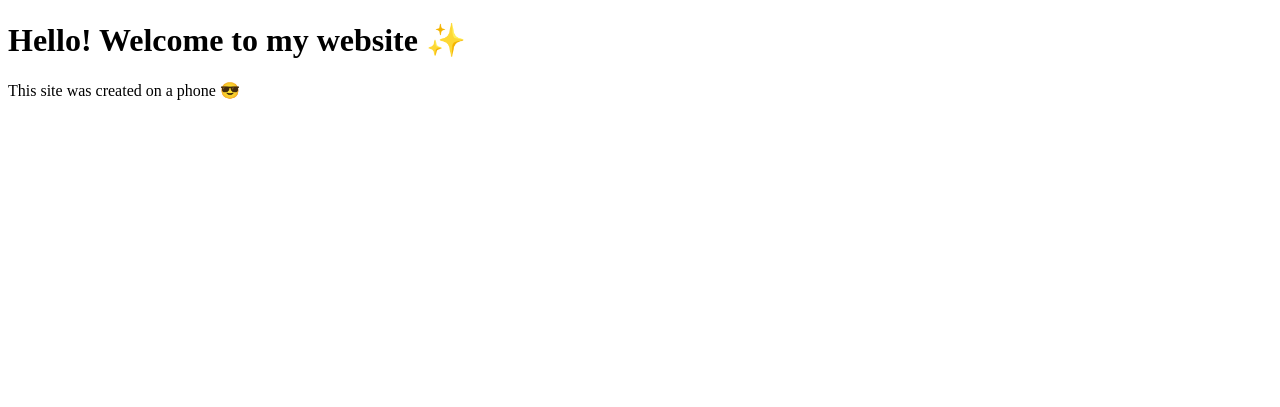
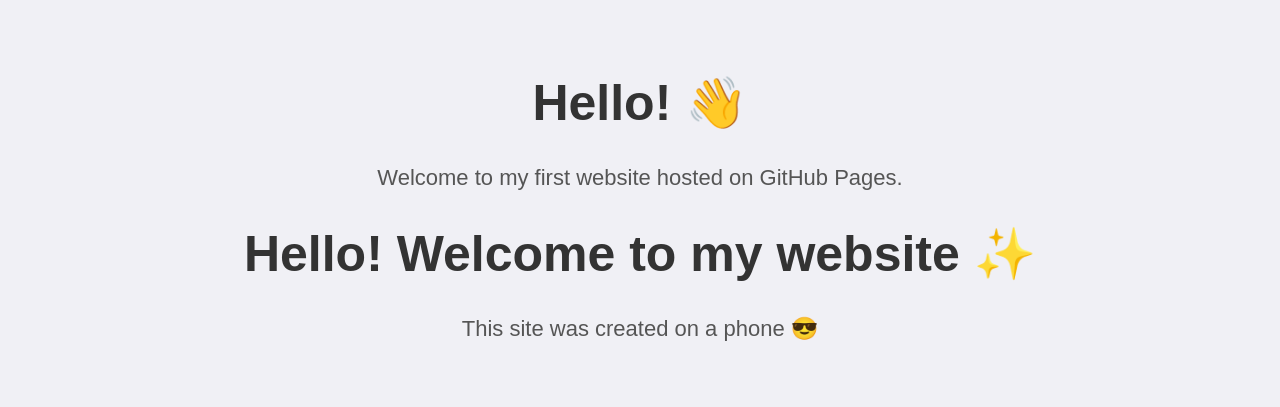
Before and after one commit to lawr-001/hello-world, a plain HTML site: page index.html in a window 1280 px wide. Drawn offline with Linux system fonts and the light colour scheme.

Commit message:
Update index.html

```diff
--- a/index.html
+++ b/index.html
@@ -1,4 +1,30 @@
 <!DOCTYPE html>
+<html>
+<head>
+    <title>My First GitHub Website</title>
+    <style>
+        body {
+            font-family: Arial, sans-serif;
+            text-align: center;
+            background-color: #f0f0f5;
+            margin: 0;
+            padding: 40px;
+        }
+        h1 {
+            color: #333;
+            font-size: 50px;
+        }
+        p {
+            color: #555;
+            font-size: 22px;
+        }
+    </style>
+</head>
+<body>
+    <h1>Hello! 👋</h1>
+    <p>Welcome to my first website hosted on GitHub Pages.</p>
+</body>
+</html><!DOCTYPE html>
 <html>
 <head>
     <title>My First Phone Website</title>
```
